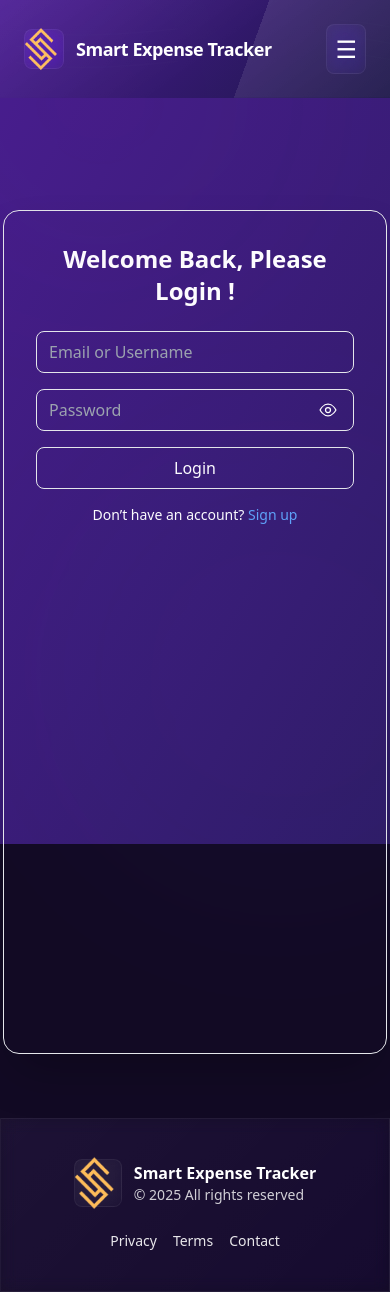
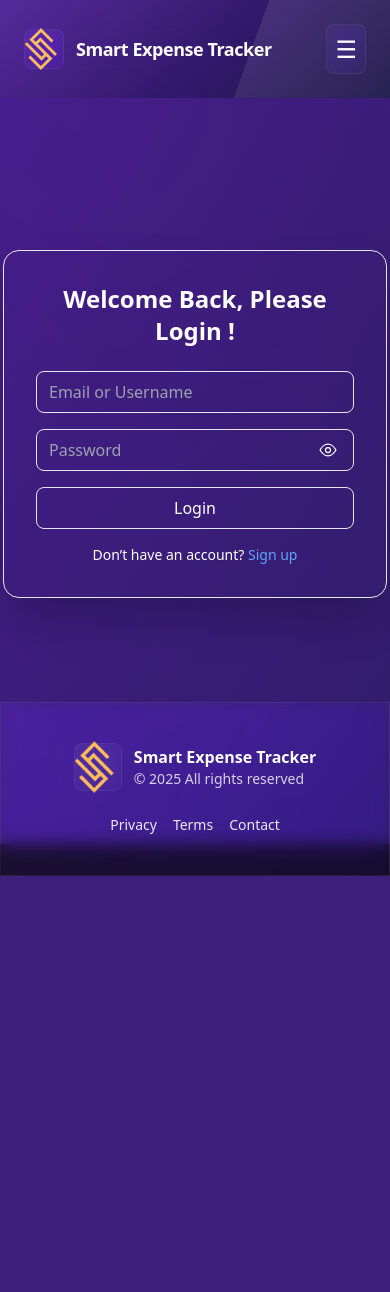
Before and after one commit to Tejaskait/Smart-Expense-Tracker, a Django app: page /login/ in a window 390 px wide. After the commit the page ends 876 px from the top, so only its background shows below. Run offline with Django 5.2, Linux system fonts and the light colour scheme.

Commit message:
Final Responsiveness done for deployment readiness

```diff
--- a/Myapp/templates/base.html
+++ b/Myapp/templates/base.html
@@ -21,6 +21,7 @@
       transition: all 0.3s ease;
       cursor: pointer;
       pointer-events: auto;
+      z-index: 200;
     }
 
     .nav-btn:hover {
@@ -35,6 +36,7 @@
     .curved-lines,
     .curved-lines path {
         pointer-events: none !important;
+         z-index: -1 !important;
     }
 
     header {
@@ -44,12 +46,27 @@
         width: 100%;
         z-index: 100;
     }
-  </style>
+    #hamburgerBtn {
+    position: relative;
+    z-index: 200 !important;
+}
+
+#mobileMenu {
+    position: relative;
+    z-index: 150 !important;
+}
+
+  html, body {
+    max-width: 100%;
+    overflow-x: hidden !important;
+  }
+</style>
+
 
   {% block extra_head %}{% endblock %}
 </head>
 
-<body class="min-h-screen font-sans text-white relative">
+<body class="min-h-screen font-sans text-white relative overflow-x-hidden">
 
   <!-- Animated Background -->
   <div class="animated-gradient" aria-hidden="true"></div>
--- a/Myapp/templates/registration/login.html
+++ b/Myapp/templates/registration/login.html
@@ -12,7 +12,8 @@ input:-webkit-autofill:active {
 }
 </style>
 
-<div class="flex justify-center  min-h-screen bg-gray-900/50 backdrop-blur-sm">
+<div class="flex justify-center py-10 bg-gray-900/50 backdrop-blur-sm">
+
   <div class="bg-white/10 backdrop-blur-md border border-white/20 rounded-2xl shadow-2xl w-96 p-8">
     <h2 class="text-2xl font-extrabold mb-2 text-white text-center">Welcome Back, Please Login !</h2>
 
```
